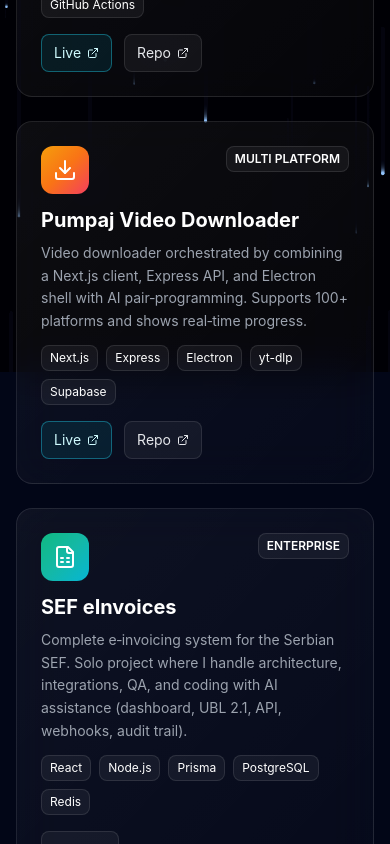
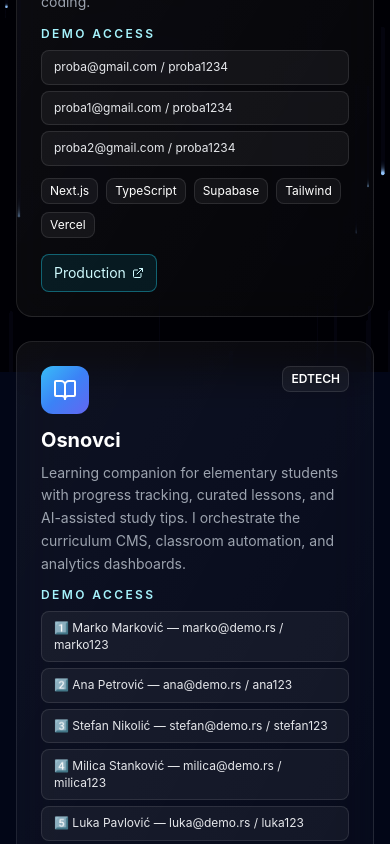
Before and after one commit to zoxknez/Portfolio, a React (Vite) app: page / in a window 390 px wide. Shown: the part 4060-4904 px from the top of the page. Built offline with nearby package versions, Linux system fonts and the light colour scheme.

Commit message:
feat: add Fiskalni Racun and Osnovci portfolio entries

```diff
--- a/public/en.json
+++ b/public/en.json
@@ -93,7 +93,54 @@
   "projects": {
     "heading": "Portfolio",
     "intro": "The projects below were created through a mix of off‑the‑shelf services, AI assistance, and solo work. I choose solutions that deliver the most value to users, while coding to the level required to make the idea work.",
+    "demoAccessLabel": "Demo access",
     "items": [
+      {
+          "id": "fiskalni-racun",
+          "category": "SAAS",
+          "title": "Fiskalni Račun",
+          "description": "Cloud platform for Serbian retailers to issue fiscal receipts, manage catalogues, and export analytics in real time. I lead product strategy, integrations with state services, and UX flows while AI assists with repetitive coding.",
+          "stack": [
+            "Next.js",
+            "TypeScript",
+            "Supabase",
+            "Tailwind",
+            "Vercel"
+          ],
+          "url": "https://fiskalni.app",
+          "links": {
+            "live": "Production"
+          },
+          "demoAccounts": [
+            "proba@gmail.com / proba1234",
+            "proba1@gmail.com / proba1234",
+            "proba2@gmail.com / proba1234"
+          ]
+        },
+        {
+          "id": "osnovci",
+          "category": "EDTECH",
+          "title": "Osnovci",
+          "description": "Learning companion for elementary students with progress tracking, curated lessons, and AI-assisted study tips. I orchestrate the curriculum CMS, classroom automation, and analytics dashboards.",
+          "stack": [
+            "Next.js",
+            "TypeScript",
+            "Supabase",
+            "Tailwind",
+            "Vercel"
+          ],
+          "url": "https://osnovci.vercel.app/",
+          "links": {
+            "live": "Production"
+          },
+          "demoAccounts": [
+            "1️⃣ Marko Marković — marko@demo.rs / marko123",
+            "2️⃣ Ana Petrović — ana@demo.rs / ana123",
+            "3️⃣ Stefan Nikolić — stefan@demo.rs / stefan123",
+            "4️⃣ Milica Stanković — milica@demo.rs / milica123",
+            "5️⃣ Luka Pavlović — luka@demo.rs / luka123"
+          ]
+        },
       {
         "id": "balkan-remote",
         "category": "WEB PLATFORM",
--- a/src/components/Portfolio.tsx
+++ b/src/components/Portfolio.tsx
@@ -1,14 +1,35 @@
-import { ExternalLink, CircleDollarSign, Download, Dumbbell, FileSpreadsheet, Globe, ScanText } from 'lucide-react';
+import { ExternalLink, BookOpen, CircleDollarSign, Download, Dumbbell, FileSpreadsheet, FileText, Globe, ScanText } from 'lucide-react';
 import { useLanguage } from '../contexts/LanguageContext';
 
 interface PortfolioProps {
   sectionId?: string;
 }
 
+type ProjectLinkLabels = {
+  live?: string;
+  repo?: string;
+};
+
+interface ProjectItem {
+  id: string;
+  category?: string;
+  title: string;
+  description: string;
+  stack?: string[];
+  url?: string;
+  repo?: string;
+  demoAccounts?: string[];
+  links?: ProjectLinkLabels;
+}
+
 export default function Portfolio({ sectionId }: PortfolioProps) {
   const { t } = useLanguage();
 
-  const iconMap: { [key: string]: any } = {
+  type IconComponent = typeof Globe;
+
+  const iconMap: Record<string, IconComponent> = {
+    'fiskalni-racun': FileText,
+    osnovci: BookOpen,
     'balkan-remote': Globe,
     'pumpaj': Download,
     'sef-efakture': FileSpreadsheet,
@@ -18,15 +39,17 @@
   };
 
   const gradients = [
+    'from-amber-400 via-orange-500 to-rose-500',
+    'from-sky-400 via-blue-500 to-indigo-500',
     'from-cyan-500 via-blue-500 to-purple-600',
-    'from-amber-500 via-orange-500 to-rose-500',
     'from-emerald-500 via-teal-500 to-cyan-500',
     'from-violet-500 via-purple-500 to-fuchsia-600',
     'from-rose-500 via-red-500 to-orange-500',
     'from-emerald-500 via-sky-500 to-indigo-500',
+    'from-amber-500 via-orange-500 to-yellow-500',
   ];
 
-  const projects = t?.projects?.items || [];
+  const projects = (t?.projects?.items as ProjectItem[]) || [];
   return (
     <section id={sectionId} className="min-h-screen md:min-h-0 flex items-center justify-center px-4 md:px-6 py-16 md:py-20">
       <div className="max-w-7xl w-full">
@@ -42,9 +65,11 @@
           </div>
         </div>
         <div className="grid grid-cols-1 md:grid-cols-2 gap-6 md:gap-8">
-          {projects.map((project: any, index: number) => {
+          {projects.map((project, index) => {
             const Icon = iconMap[project.id] || Globe;
             const gradient = gradients[index] || gradients[0];
+            const demoAccounts = project.demoAccounts ?? [];
+            const hasDemoAccounts = demoAccounts.length > 0;
             return (
               <div
                 key={project.id}
@@ -63,6 +88,23 @@
                 </div>
                 <h3 className="relative z-10 text-xl md:text-2xl font-bold mb-2 md:mb-3">{project.title}</h3>
                 <p className="relative z-10 text-sm md:text-base text-gray-400 mb-3 md:mb-4 leading-relaxed">{project.description}</p>
+                {hasDemoAccounts && (
+                  <div className="relative z-10 mb-3 md:mb-4 space-y-2 text-left">
+                    <div className="text-xs md:text-sm font-semibold uppercase tracking-[0.2em] text-cyan-200">
+                      {t?.projects?.demoAccessLabel || 'Demo Access'}
+                    </div>
+                    <div className="grid gap-1.5">
+                      {demoAccounts.map((account) => (
+                        <div
+                          key={account}
+                          className="px-3 py-2 rounded-lg bg-white/5 border border-white/10 text-xs md:text-sm text-gray-200 leading-snug"
+                        >
+                          {account}
+                        </div>
+                      ))}
+                    </div>
+                  </div>
+                )}
                 <div className="relative z-10 flex flex-wrap gap-2 mb-3 md:mb-4">
                   {project.stack?.map((tech: string) => (
                     <span
```
Also changed, not shown: public/sr.json (+47 -0 lines).
